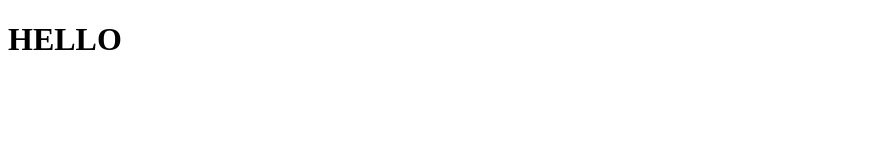
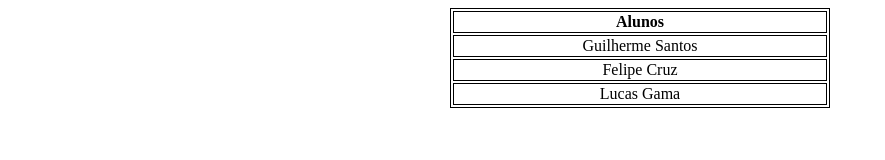
Before and after one commit to felipe-ccruz/lista-frequencia, a plain HTML site: page index.html in a window 1280 px wide. Shown: the whole page, without its empty margins (0-885 px from the left). Drawn offline with Linux system fonts and the light colour scheme.

Commit message:
Adicao de tabela

```diff
--- a/index.html
+++ b/index.html
@@ -1,11 +1,35 @@
 <!DOCTYPE html>
 <html lang="en">
+
 <head>
+    <link rel="stylesheet" href="tabela.css">
     <meta charset="UTF-8">
     <meta name="viewport" content="width=device-width, initial-scale=1.0">
     <title>Document</title>
 </head>
 <body>
-    <h1>HELLO</h1>
+    <table>
+        <tr>
+            <th>
+             Alunos
+            </th>
+        </tr>
+        <tr>
+            <td>
+                Guilherme Santos
+            </td>
+        </tr>
+        <tr>
+            <td>
+                Felipe Cruz
+            </td>
+        </tr>
+        <tr>
+            <td>
+                Lucas Gama
+            </td>
+        </tr>
+    </table>
 </body>
+
 </html>
--- /dev/null
+++ b/tabela.css
@@ -0,0 +1,6 @@
+table, th, td {
+    border:1px solid black;
+    text-align: center;
+    margin: auto;
+    width: 30%;
+  }
```
